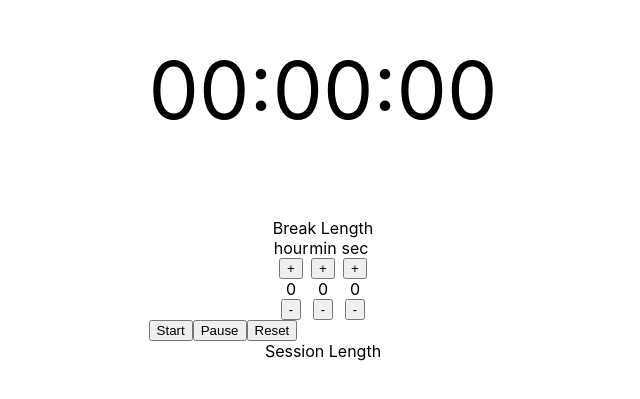
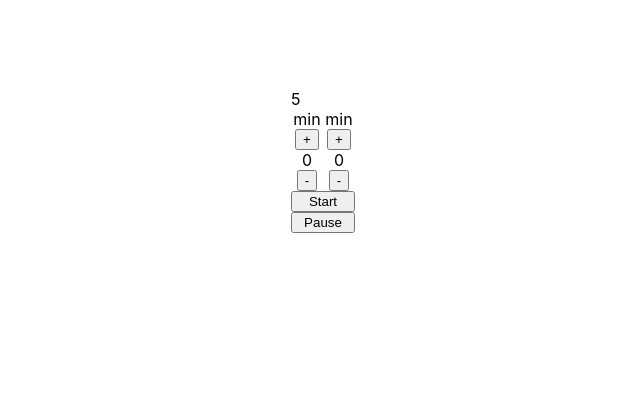
Before and after one commit to AndrewZamora/freeCodeCampProjects, a React (Create React App) app in the folder pomodoro-clock/: page / in a window 1280 px wide. Shown: the part 239-638 px from the top of the page, without its empty margins (317-957 px from the left). Built offline with nearby package versions, Linux system fonts and the light colour scheme.

Commit message:
Made clock component just take min input and moved functions to app.js

```diff
--- a/pomodoro-clock/src/App.js
+++ b/pomodoro-clock/src/App.js
@@ -1,12 +1,67 @@
 import React, { Component } from 'react';
 import './App.css';
 import Clock from './components/Clock';
+import Input from './components/Input';
 
 class App extends Component {
+  constructor(props) {
+    super(props)
+    this.state = {
+      breakLength: 2,
+      sessionLength: 5,
+      interval: '',
+      switchTime: false,
+      timer: 5
+    };
+  }
+  countDown = () => {
+    this.setState(({
+      timer: this.state.timer -= 1,
+    }));
+    if (this.state.timer < 0 && !this.state.switchTime) {
+      this.setState(({
+        timer: this.state.breakLength,
+        switchTime: !this.state.switchTime
+      }));
+    }
+    if (this.state.timer < 0 && this.state.switchTime === true) {
+      this.setState(({
+        timer: this.state.sessionLength,
+        switchTime: !this.state.switchTime
+      }));
+    }
+  }
+  start = () => {
+    this.setState(({
+      interval: setInterval(this.countDown, 1000),
+      timer: this.state.sessionLength
+    }));
+  }
+  pause = () => {
+    clearInterval(this.state.interval);
+  }
+  handleSessionInput = input => {
+    // timer also need to be set so that user can see the change
+    this.setState(({
+      sessionLength: input.value,
+      timer: input.value
+    }));
+  }
+  handleBreakInput = input => {
+    this.setState(({
+      breakLength: input.value
+    }));
+  }
   render() {
     return (
       <div style={styles.container}>
-        <Clock status="Work Time"/>
+        <Clock time={this.state.timer} />
+        <div style={styles.inputContainer}>
+          <Input max={59} unit="min" func={(event) => this.handleSessionInput(event)}></Input>
+          <Input max={59} unit="min" func={(event) => this.handleBreakInput(event)}></Input>
+        </div>
+        <button onClick={() => this.start()}>Start</button>
+        <button onClick={() => this.pause()}>Pause</button>
       </div>
     );
   }
@@ -18,5 +73,8 @@ const styles = {
   container: {
     display: 'flex',
     flexDirection: 'column'
+  },
+  inputContainer: {
+    display: 'flex'
   }
 }
--- a/pomodoro-clock/src/components/Clock.js
+++ b/pomodoro-clock/src/components/Clock.js
@@ -3,101 +3,13 @@ import Input from './Input';
 import Label from './Label';
 
 class Clock extends Component {
-    constructor(props) {
-        super(props)
-        this.state = {
-            time: { hour: 0, min: 0, sec: 0 },
-            units: ['hour', 'min', 'sec'],
-            interval: ''
-        };
-    }
-    handleInput = input => {
-        const { units } = this.state;
-        units.forEach(unit => {
-            if (input['unit'].includes(unit)) {
-                this.setState(({
-                    time: {
-                        ...this.state.time,
-                        [input.unit]: input.value
-                    }
-                }))
-            }
-        })
-    }
-    timer = () => {
-        let time = Object.assign({}, this.state.time);
-        let { hour, min, sec } = time;
-        if (hour > 0 && sec < 1 && min < 1) { hour -= 1 }
-        if (min === 59) { hour -= 1 }
-        if (hour === 0 && sec === 0) { min -= 1; }
-        if (sec === 0) { sec = 60; }
-        sec -= 1;
-        if (hour + min + sec === 0) { clearInterval(this.state.interval); }
-        this.setState(({
-            time: {
-                hour: hour,
-                min: min,
-                sec: sec
-            }
-        }))
-    }
-    start = () => {
-        this.setState(({
-            interval: setInterval(this.timer, 100)
-        }))
-    }
-    pause = () => {
-        clearInterval(this.state.interval);
-    }
-    reset = () => {
-        clearInterval(this.state.interval);
-        this.setState(({
-            time: {
-                hour: 0,
-                min: 0,
-                sec: 0
-            },
-            interval: ''
-        }))
-    }
-    addZero = i => {
-        if (i < 10) { i = "0" + i; }
-        return i;
-    }
     render() {
-        const time = Object.keys(this.state.time).map(i => this.addZero(this.state.time[i]));
         return (
             <div>
-                <h2>{this.state.status}</h2>
-                <p style={styles.p}>{`${time[0]}:${time[1]}:${time[2]}`}</p>
-                <Label id="break-label">Break Length</Label>
-                <div style={styles.inputContainer}>
-                    <Input max={99} unit="hour" func={(event) => this.handleInput(event)}></Input>
-                    <Input max={59} unit="min" func={(event) => this.handleInput(event)}></Input>
-                    <Input max={59} unit="sec" func={(event) => this.handleInput(event)}></Input>
-                </div>
-                <div style={styles.buttonsContainer}>
-                    <button onClick={() => this.start()}>Start</button>
-                    <button onClick={() => this.pause()}>Pause</button>
-                    <button onClick={() => this.reset()}>Reset</button>
-                </div>
-                <Label id="session-label">Session Length</Label>
+                {this.props.time}
             </div>
         );
     }
 }
 
 export default Clock;
-
-const styles = {
-    p: {
-        fontSize: '5em'
-    },
-    inputContainer: {
-        display: 'flex',
-        justifyContent: 'center'
-    },
-    buttonsContainer: {
-        display: 'flex'
-    }
-}
```
